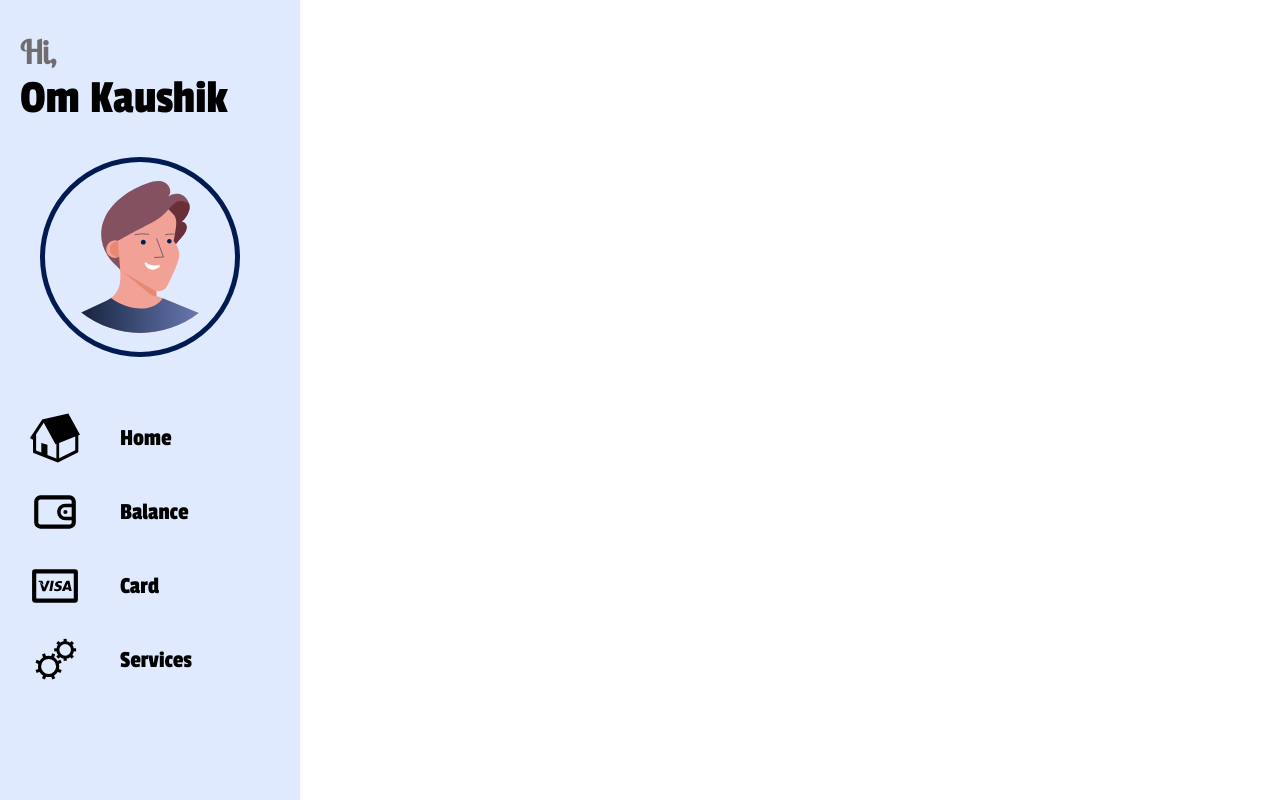
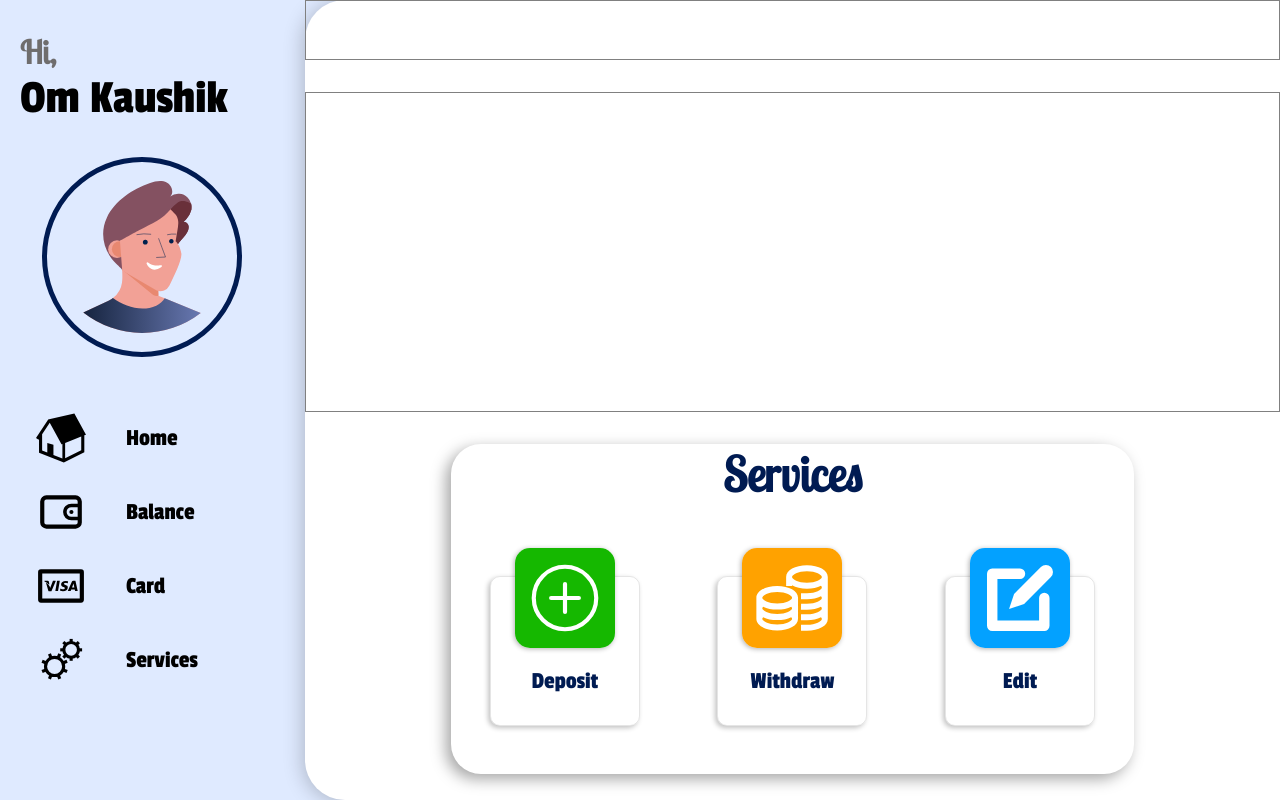
Before and after one commit to kaushikom/Banking-App, a plain HTML site: page index.html in a window 1280 px wide. Drawn offline with Linux system fonts and the light colour scheme.

Commit message:
complete services section

```diff
--- a/dashboard.css
+++ b/dashboard.css
@@ -51,24 +51,34 @@ display: flex;
 .option > img{
     width: auto;
     height: 50px;
+    padding-left: 1.5em;
 }
 .dashboard{
-    width: min(40%, 300px);
+    width: clamp(300px, 40%, 400px);
     display: flex;
     flex-direction: column;
     align-items: center;
     gap: 2em;
     background-color: #dfeaff;
+    overflow: hidden;
 }
 .options{
-    width: 80%;
+    display: flex;
+    flex-direction: column;
+    justify-content: space-around;
+    width: 100%;
 }
 .option{
     cursor: pointer;
-    padding-top: 1em;
+    margin-top: 1em;
     display: flex;
     align-items: center;
    font-family: 'Passion One', cursive;
    font-size: 1.5rem;
     gap: 2.5rem;
+    transition: scale 0.2s ease;
 }
+.option:hover{
+    outline: 3px solid #001b52;
+    scale: 1.1;
+}
--- a/index.html
+++ b/index.html
@@ -7,6 +7,7 @@
     <meta name="viewport" content="width=device-width, initial-scale=1.0">
     <title>Bank App</title>
     <link rel="stylesheet" href="dashboard.css">
+    <link rel="stylesheet" href="style.css">
     <link rel="icon" type="image/x-icon" href="/images/favicon.svg">
 </head>
 
@@ -28,7 +29,16 @@
         </div>
     </div>
     <main>
-
+        <div class="header"></div>
+        <div class="second_row"></div>
+        <div class="services">
+            <h2>Services</h2>
+            <div class="s_options">
+                <div class="s_option"><img src="./images/add-money.svg" alt=""><span>Deposit</span></div>
+                <div class="s_option"><img src="./images/withdraw.svg" alt=""><span>Withdraw</span></div>
+                <div class="s_option"><img src="./images/edit-ui-svgrepo-com.svg" alt=""><span>Edit</span></div>
+            </div>
+        </div>
     </main>
 </body>
 
--- /dev/null
+++ b/style.css
@@ -0,0 +1,72 @@
+body{
+    display: flex;
+    background-color: #dfeaff;
+}
+main{
+    width: 100%;
+    height: 100vh;
+    background-color: white;
+    border-top-left-radius: 40px;
+    border-bottom-left-radius: 40px;
+    box-shadow: -2px 2px 20px rgba(0, 0, 0, 0.225);
+    display: flex;
+    flex-direction: column;
+    align-items: center;
+    gap: 2em;
+}
+.header{
+    width: 100%;
+    height: 60px;
+    border: 1px solid grey;
+}
+.second_row{
+    border: 1px solid grey;
+    width: 100%;
+    height: 40%;
+}
+.services{
+    color: #001b52;
+    width: 70%;
+    border-radius: 30px;
+    text-align: center;
+    /* border: 1px solid red; */
+    box-shadow: -5px 5px 15px rgba(0, 0, 0, 0.353);
+      font-family: 'Lobster Two', cursive;
+      font-size: 2rem;
+}
+.s_options{
+    margin-top: 3em;
+    display: flex;
+    justify-content: space-around;
+    font-size: 1.5rem;
+    font-family: 'Passion One', sans-serif;
+}
+.s_option > img{
+width: auto;
+height: 100px;
+border-radius: 15px;
+transform: translateY(-40px);
+box-shadow: -1px 1px 5px rgba(0, 0, 0, 0.304);
+}
+.s_option > span{
+    transform: translateY(-20px);
+
+}
+.s_option{
+    cursor: pointer;
+    border: 0.1px solid rgba(0, 0, 0, 0.103);
+    width: 150px;
+    height: 150px;
+    display: flex;
+    flex-direction: column;
+    justify-content: center;
+    align-items: center;
+    border-radius: 10px;
+    box-shadow: -2px 2px 5px rgba(0, 0, 0, 0.24);
+    margin-bottom: 2em;
+    transition:  0.1s ease;
+}
+.s_option:hover{
+    scale: 1.1;
+    box-shadow: -2px 2px 20px rgba(0, 0, 0, 0.24);
+}
```
Also changed, not shown: images/add-money.svg (added), images/edit-ui-svgrepo-com.svg (added), images/withdraw.svg (added).
